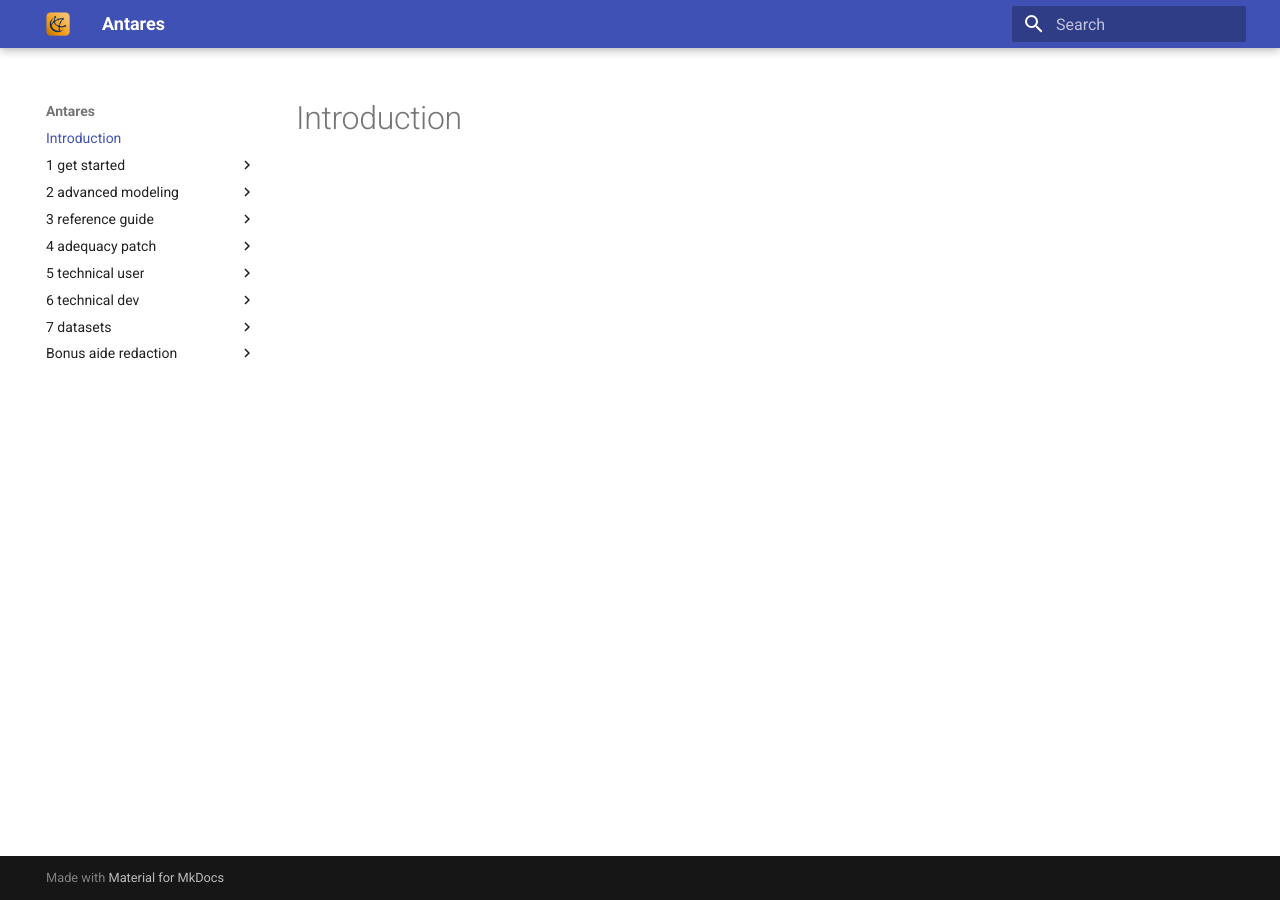
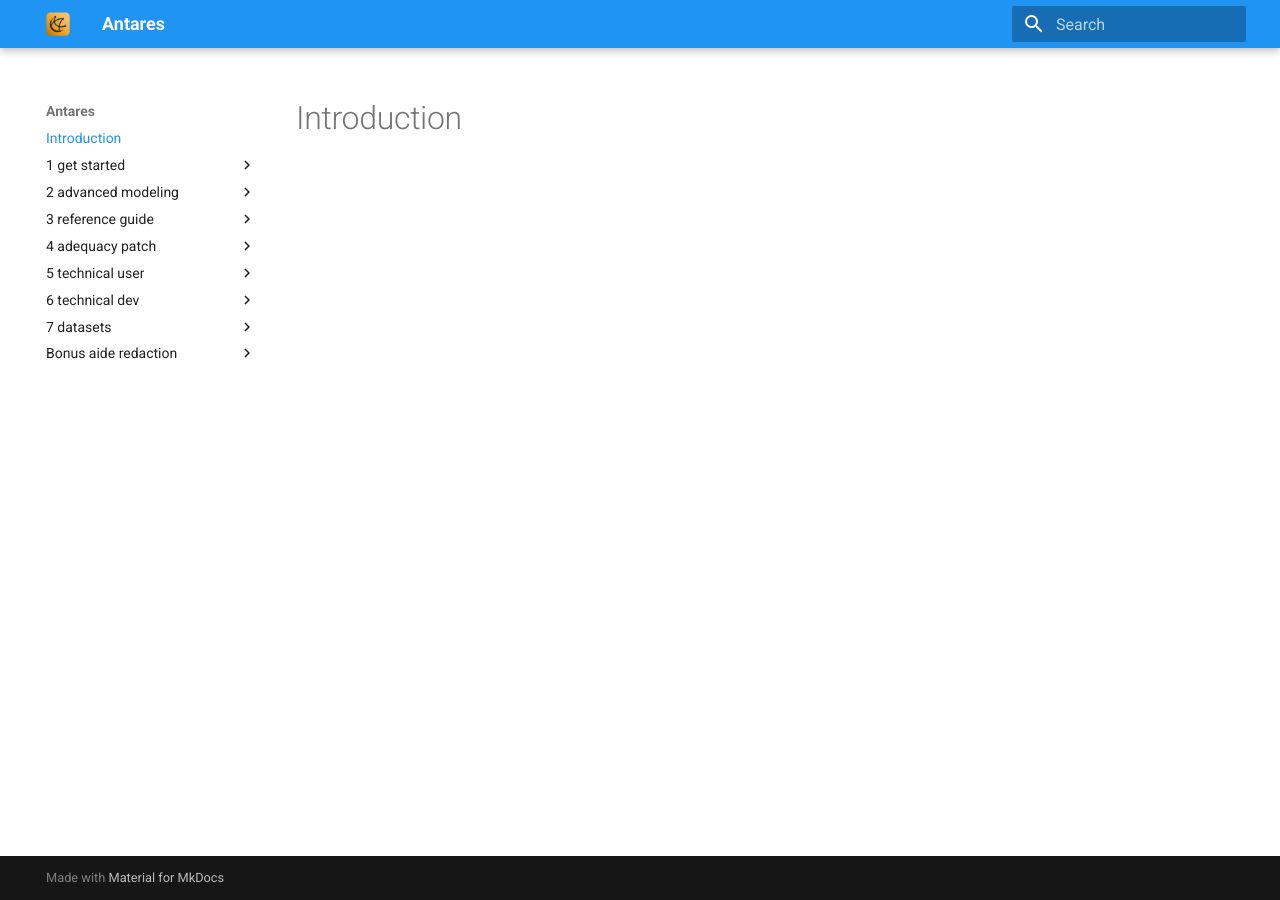
Before and after one commit to AntaresSimulatorTeam/antares-doc, an MkDocs documentation site: the page built from docs/index.md, in a window 1280 px wide. Built offline with MkDocs 1.6.1 and Material for MkDocs 9.7.7, drawn with Linux system fonts in a browser that asks for light colours.

```diff
--- a/mkdocs.yml
+++ b/mkdocs.yml
@@ -2,13 +2,14 @@ site_name: Antares
 theme:
   name: material
   logo: assets/Icone_orange.png
-  #palette:
-  #  primary: blue
-  #features:
+  favicon: assets/Icone.png
+  palette:
+    primary: blue
+  features:
     #- header.autohide
-    #- navigation.tabs
-    #- navigation.tabs.sticky
+    #- navigation.sections
     #- toc.separate
+    - navigation.instant
 
 plugins:
   - search
@@ -24,3 +25,4 @@ markdown_extensions:
     - attr_list
     - toc:
         permalink: true
+        toc_depth: 3
```
Also changed, not shown: docs/3-reference-guide/2-modeling.md (+0 -1 lines), docs/assets/Icone.png (added), readthedocs.yml (line endings or trailing spaces).
